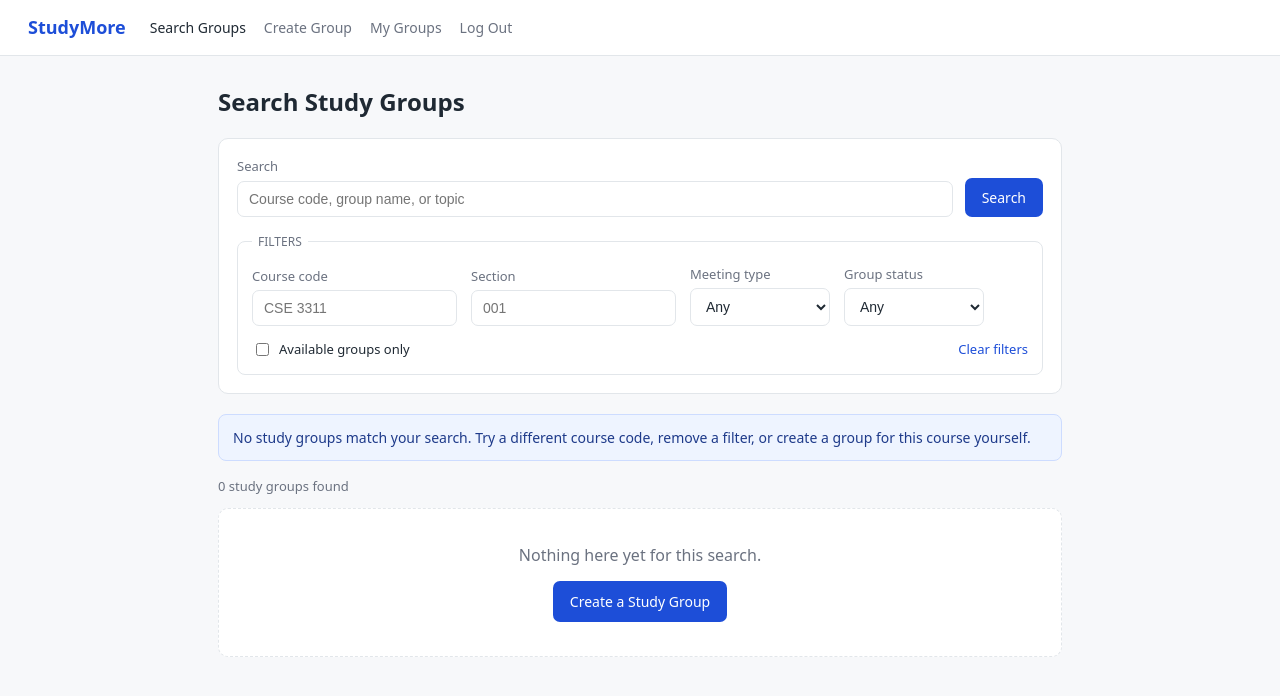
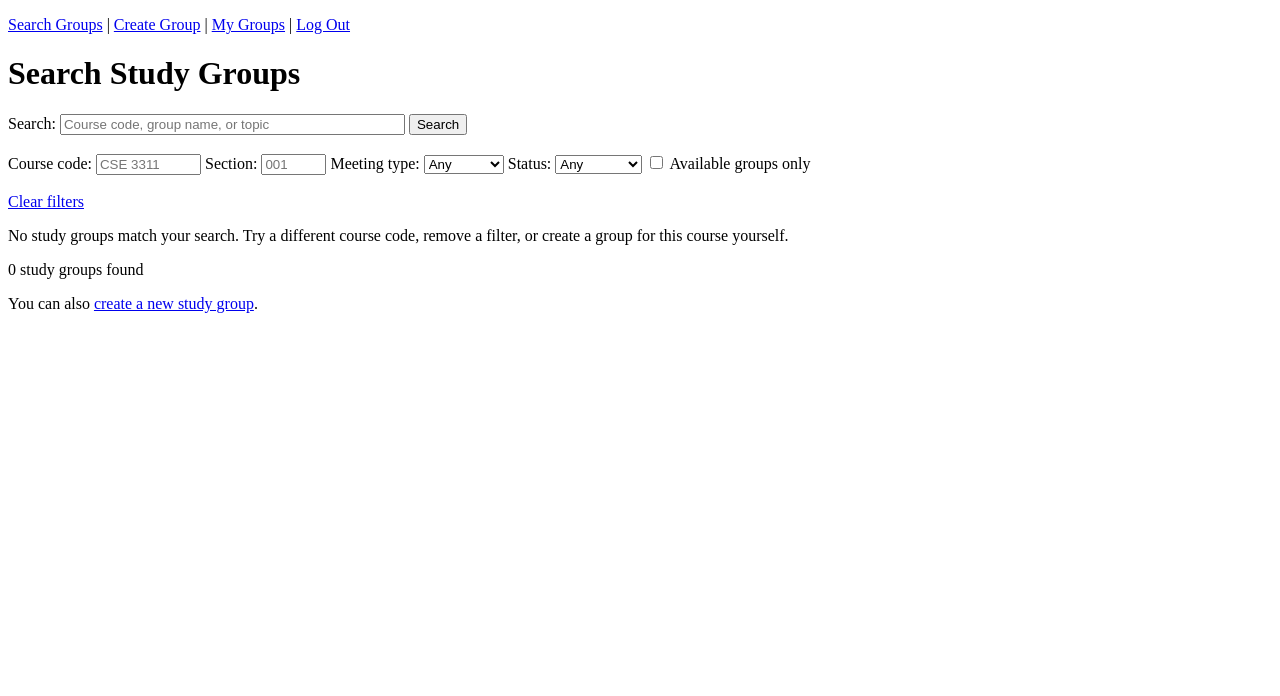
Before and after one commit to buildwithsalem/StudyMore, a Flask app: page /search in a window 1280 px wide. Shown: the top 696 px of the page. Run offline with Flask 3, Linux system fonts and the light colour scheme; the visitor is signed in with stand-in values (Sample User, id 1); data that the repository does not hold is empty.

Commit message:
Simplify search page styling

```diff
--- a/src/static/style.css
+++ b/src/static/style.css
@@ -1,165 +1,9 @@
-/* Shared stylesheet. Any template can use it with:
-   <link rel="stylesheet" href="{{ url_for('static', filename='style.css') }}"> */
-
-:root {
-  --ink: #1f2933;
-  --muted: #6b7280;
-  --line: #e2e6ea;
-  --bg: #f7f8fa;
-  --accent: #1d4ed8;
-  --open: #157347;
-  --full: #b45309;
-  --closed: #9ca3af;
-  --danger: #b42318;
+/* borders on the results table so the rows are easier to read */
+table {
+    border-collapse: collapse;
 }
 
-* { box-sizing: border-box; }
-
-body {
-  margin: 0;
-  font-family: system-ui, "Segoe UI", Arial, sans-serif;
-  color: var(--ink);
-  background: var(--bg);
-  line-height: 1.5;
+th, td {
+    border: 1px solid black;
+    padding: 5px;
 }
-
-/* top bar */
-.topbar {
-  display: flex;
-  align-items: center;
-  gap: 24px;
-  padding: 14px 28px;
-  background: #fff;
-  border-bottom: 1px solid var(--line);
-}
-.brand { font-weight: 700; font-size: 18px; color: var(--accent); }
-.topbar nav { display: flex; gap: 18px; }
-.topbar nav a { color: var(--muted); text-decoration: none; font-size: 14px; }
-.topbar nav a.active, .topbar nav a:hover { color: var(--ink); }
-
-main { max-width: 900px; margin: 0 auto; padding: 28px; }
-h1 { font-size: 24px; margin: 0 0 18px; }
-
-/* search form */
-.search-form {
-  background: #fff;
-  border: 1px solid var(--line);
-  border-radius: 10px;
-  padding: 18px;
-  margin-bottom: 20px;
-}
-.search-row { display: flex; gap: 12px; align-items: flex-end; }
-.search-row .grow { flex: 1; }
-
-label { display: block; font-size: 13px; }
-label > span { display: block; color: var(--muted); margin-bottom: 4px; }
-
-input[type="text"], select {
-  width: 100%;
-  padding: 9px 11px;
-  font-size: 14px;
-  border: 1px solid var(--line);
-  border-radius: 7px;
-  background: #fff;
-  color: var(--ink);
-}
-input[type="text"]:focus, select:focus {
-  outline: 2px solid var(--accent);
-  outline-offset: 1px;
-}
-
-.filters {
-  display: flex;
-  flex-wrap: wrap;
-  align-items: flex-end;
-  gap: 14px;
-  margin: 16px 0 0;
-  padding: 14px;
-  border: 1px solid var(--line);
-  border-radius: 8px;
-}
-.filters legend { font-size: 12px; text-transform: uppercase; color: var(--muted); padding: 0 6px; }
-.filters label { min-width: 140px; }
-.filters .checkbox { display: flex; align-items: center; gap: 7px; min-width: 0; }
-.filters .checkbox span { margin: 0; color: var(--ink); }
-.filters .checkbox input { width: auto; }
-.clear { font-size: 13px; color: var(--accent); text-decoration: none; margin-left: auto; }
-
-/* buttons */
-.primary, .secondary {
-  display: inline-block;
-  padding: 9px 16px;
-  font-size: 14px;
-  border-radius: 7px;
-  border: 1px solid transparent;
-  text-decoration: none;
-  cursor: pointer;
-  font-family: inherit;
-}
-.primary { background: var(--accent); color: #fff; }
-.primary:hover { background: #1a3fb0; }
-.primary[disabled] { background: #cbd2d9; color: #6b7280; cursor: not-allowed; }
-.secondary { background: #fff; color: var(--ink); border-color: var(--line); }
-.secondary:hover { border-color: var(--muted); }
-
-/* messages */
-.message {
-  padding: 12px 14px;
-  border-radius: 8px;
-  font-size: 14px;
-  margin: 0 0 16px;
-}
-.notice { background: #eef4ff; border: 1px solid #cddcff; color: #1e3a8a; }
-.error  { background: #fdeceb; border: 1px solid #f6c9c5; color: var(--danger); }
-
-.result-count { font-size: 13px; color: var(--muted); margin: 0 0 12px; }
-
-/* result cards */
-.results { display: flex; flex-direction: column; gap: 14px; }
-
-.group-card {
-  background: #fff;
-  border: 1px solid var(--line);
-  border-radius: 10px;
-  padding: 18px;
-}
-.group-card.unavailable { background: #fbfbfc; }
-.group-card.unavailable .card-head h2 { color: var(--muted); }
-
-.card-head { display: flex; justify-content: space-between; align-items: center; gap: 12px; }
-.card-head h2 { font-size: 17px; margin: 0; }
-
-.status {
-  font-size: 12px;
-  font-weight: 600;
-  padding: 3px 10px;
-  border-radius: 999px;
-  color: #fff;
-  white-space: nowrap;
-}
-.status-open { background: var(--open); }
-.status-full { background: var(--full); }
-.status-completed, .status-cancelled { background: var(--closed); }
-
-.course { font-size: 13px; color: var(--accent); font-weight: 600; margin: 4px 0 8px; }
-.description { font-size: 14px; color: var(--muted); margin: 0 0 12px; }
-
-.details { display: flex; flex-wrap: wrap; gap: 20px; margin: 0 0 14px; }
-.details div { min-width: 120px; }
-.details dt { font-size: 11px; text-transform: uppercase; color: var(--muted); letter-spacing: 0.03em; }
-.details dd { margin: 2px 0 0; font-size: 14px; }
-
-.card-actions { display: flex; align-items: center; gap: 10px; flex-wrap: wrap; }
-.card-actions form { display: inline; margin: 0; }
-.joined { font-size: 13px; font-weight: 600; color: var(--open); }
-.blocked { font-size: 13px; color: var(--full); }
-
-/* empty state */
-.empty-state {
-  text-align: center;
-  padding: 34px 18px;
-  background: #fff;
-  border: 1px dashed var(--line);
-  border-radius: 10px;
-}
-.empty-state p { color: var(--muted); margin: 0 0 14px; }
--- a/src/templates/search.html
+++ b/src/templates/search.html
@@ -1,149 +1,126 @@
 <!DOCTYPE html>
-<html lang="en">
+<html>
 <head>
-  <meta charset="utf-8">
-  <meta name="viewport" content="width=device-width, initial-scale=1">
-  <title>Search Study Groups | StudyMore</title>
+    <title>Search Study Groups</title>
     <link rel="stylesheet" href="{{ url_for('static', filename='style.css') }}">
 </head>
+
 <body>
 
-<header class="topbar">
-  <span class="brand">StudyMore</span>
-  <nav>
-    <a href="{{ url_for('search.search') }}" class="active">Search Groups</a>
-    <a href="{{ url_for('create_group') }}">Create Group</a>
-    <a href="{{ url_for('my_groups') }}">My Groups</a>
+    <!-- links to the other pages -->
+    <p>
+        <a href="{{ url_for('search.search') }}">Search Groups</a> |
+        <a href="{{ url_for('create_group') }}">Create Group</a> |
+        <a href="{{ url_for('my_groups') }}">My Groups</a> |
         <a href="{{ url_for('logout') }}">Log Out</a>
-  </nav>
-</header>
+    </p>
 
-<main>
     <h1>Search Study Groups</h1>
 
-  <!-- GET so a search can be bookmarked. Fields are refilled from `filters`. -->
-  <form class="search-form" method="get" action="{{ url_for('search.search') }}">
+    <!-- GET so the search stays in the url, filters get filled back in from the last search -->
+    <form method="GET" action="{{ url_for('search.search') }}">
 
-    <div class="search-row">
-      <label class="grow">
-        <span>Search</span>
-        <input type="text" name="term" maxlength="100"
-               placeholder="Course code, group name, or topic"
-               value="{{ filters.term }}">
-      </label>
-      <button type="submit" class="primary">Search</button>
-    </div>
+        <label for="term">Search:</label>
+        <input type="text" id="term" name="term" size="40" maxlength="100" placeholder="Course code, group name, or topic" value="{{ filters.term }}">
 
-    <fieldset class="filters">
-      <legend>Filters</legend>
+        <button type="submit">Search</button>
 
-      <label>
-        <span>Course code</span>
-        <input type="text" name="course_code" placeholder="CSE 3311"
-               value="{{ filters.course_code }}">
-      </label>
+        <br><br>
 
-      <label>
-        <span>Section</span>
-        <input type="text" name="section" placeholder="001"
-               value="{{ filters.section }}">
-      </label>
+        <!-- filters all on one line -->
+        <label for="course_code">Course code:</label>
+        <input type="text" id="course_code" name="course_code" size="10" placeholder="CSE 3311" value="{{ filters.course_code }}">
 
-      <label>
-        <span>Meeting type</span>
-        <select name="meeting_type">
+        <label for="section">Section:</label>
+        <input type="text" id="section" name="section" size="5" placeholder="001" value="{{ filters.section }}">
+
+        <label for="meeting_type">Meeting type:</label>
+        <select id="meeting_type" name="meeting_type">
             <option value="">Any</option>
             {% for option in meeting_types %}
             <option value="{{ option }}" {% if filters.meeting_type == option %}selected{% endif %}>{{ option }}</option>
             {% endfor %}
         </select>
-      </label>
 
-      <label>
-        <span>Group status</span>
-        <select name="status">
+        <label for="status">Status:</label>
+        <select id="status" name="status">
             <option value="">Any</option>
             {% for option in group_statuses %}
             <option value="{{ option }}" {% if filters.status == option %}selected{% endif %}>{{ option }}</option>
             {% endfor %}
         </select>
-      </label>
 
-      <label class="checkbox">
-        <input type="checkbox" name="available_only" value="on"
-               {% if filters.available_only %}checked{% endif %}>
-        <span>Available groups only</span>
-      </label>
+        <input type="checkbox" id="available_only" name="available_only" value="on" {% if filters.available_only %}checked{% endif %}>
+        <label for="available_only">Available groups only</label>
 
-      <a class="clear" href="{{ url_for('search.search') }}">Clear filters</a>
-    </fieldset>
+        <br><br>
+
+        <a href="{{ url_for('search.search') }}">Clear filters</a>
+
     </form>
 
     {% if error %}
-    <p class="message error" role="alert">{{ error }}</p>
+    <p><b>{{ error }}</b></p>
     {% endif %}
 
     {% if notice %}
-    <p class="message notice">{{ notice }}</p>
+    <p>{{ notice }}</p>
     {% endif %}
 
     {% if not error %}
-    <p class="result-count">
-      {{ results|length }} study group{{ '' if results|length == 1 else 's' }} found
-    </p>
+    <p>{{ results|length }} study group{{ '' if results|length == 1 else 's' }} found</p>
     {% endif %}
 
-  <section class="results">
+    <!-- results table, last column is for view details and the join button -->
+    {% if results %}
+    <table>
+        <tr>
+            <th>Group</th>
+            <th>Course</th>
+            <th>Section</th>
+            <th>Description</th>
+            <th>Meets</th>
+            <th>Type</th>
+            <th>Location</th>
+            <th>Members</th>
+            <th>Status</th>
+            <th></th>
+        </tr>
         {% for group in results %}
-      <article class="group-card {{ 'unavailable' if not group.is_joinable else '' }}">
-
-        <div class="card-head">
-          <h2>{{ group.group_name }}</h2>
-          <span class="status status-{{ group.status|lower }}">{{ group.status }}</span>
-        </div>
-
-        <p class="course">
-          {{ group.course_code }}{% if group.section %} &middot; Section {{ group.section }}{% endif %}
-        </p>
-
-        {% if group.description %}
-          <p class="description">{{ group.description }}</p>
+        <tr>
+            <td>{{ group.group_name }}</td>
+            <td>{{ group.course_code }}</td>
+            <td>{{ group.section }}</td>
+            <td>{{ group.description }}</td>
+            <td>{{ group.meeting_date }} at {{ group.meeting_time }}</td>
+            <td>{{ group.meeting_type }}</td>
+            <td>{{ group.location_display }}</td>
+            <td>{{ group.current_members }} of {{ group.max_members }}</td>
+            <td>{{ group.status }}</td>
+            <td>
+                <a href="{{ url_for('group_details', group_id=group.group_id) }}">View Details</a>
+                <br>
+                {% if group.already_joined %}
+                Joined
+                {% elif group.is_joinable %}
+                <form method="POST" action="{{ url_for('join_group', group_id=group.group_id) }}">
+                    <input type="hidden" name="user_id" value="{{ user_id }}">
+                    <button type="submit">Join Group</button>
+                </form>
+                {% else %}
+                <button type="button" disabled>Join Group</button>
+                {{ group.join_blocked_reason }}
+                {% endif %}
+            </td>
+        </tr>
+        {% endfor %}
+    </table>
     {% endif %}
 
-        <dl class="details">
-          <div><dt>Meets</dt><dd>{{ group.meeting_date }} at {{ group.meeting_time }}</dd></div>
-          <div><dt>Type</dt><dd>{{ group.meeting_type }}</dd></div>
-          <div><dt>Where</dt><dd>{{ group.location_display }}</dd></div>
-          <div><dt>Members</dt><dd>{{ group.current_members }} of {{ group.max_members }}</dd></div>
-        </dl>
-
-        <div class="card-actions">
-          <a class="secondary" href="{{ url_for('group_details', group_id=group.group_id) }}">View Details</a>
-
-          {% if group.already_joined %}
-            <span class="joined">Joined</span>
-          {% elif group.is_joinable %}
-            <form method="post" action="{{ url_for('join_group', group_id=group.group_id) }}">
-              <input type="hidden" name="user_id" value="{{ user_id }}">
-              <button type="submit" class="primary">Join Group</button>
-            </form>
-          {% else %}
-            <button type="button" class="primary" disabled>Join Group</button>
-            <span class="blocked">{{ group.join_blocked_reason }}</span>
+    <!-- nothing found, point them to create a group instead -->
+    {% if not results and not error %}
+    <p>You can also <a href="{{ url_for('create_group') }}">create a new study group</a>.</p>
     {% endif %}
-        </div>
-
-      </article>
-    {% endfor %}
-  </section>
-
-  {% if not results and not error %}
-    <div class="empty-state">
-      <p>Nothing here yet for this search.</p>
-      <a class="primary" href="{{ url_for('create_group') }}">Create a Study Group</a>
-    </div>
-  {% endif %}
-</main>
 
 </body>
 </html>
```
Lines whose indentation alone changed are shown as unchanged.
